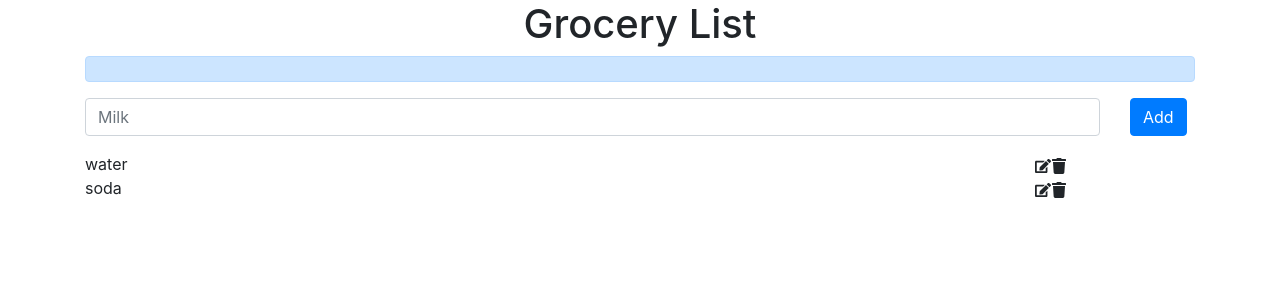
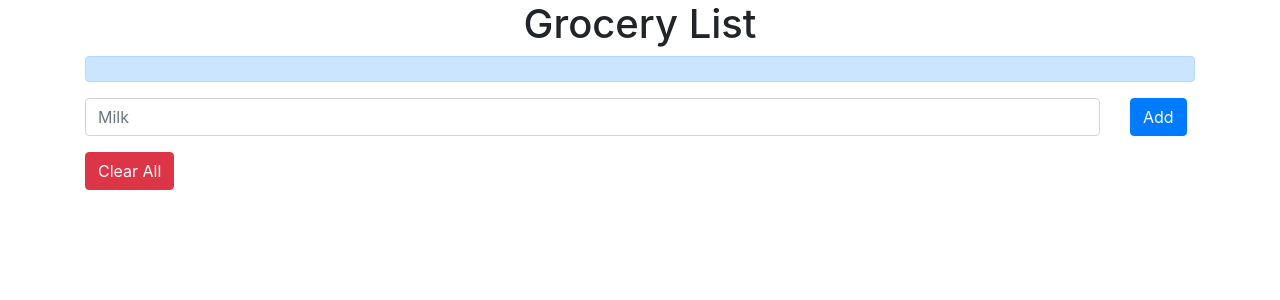
Before and after one commit to mchtugr/grocery-list, a React (Create React App) app: page / in a window 1280 px wide. Shown: the top 300 px of the page. Built offline with nearby package versions, Linux system fonts and the light colour scheme.

Commit message:
edit button functionality

```diff
--- a/src/components/App.js
+++ b/src/components/App.js
@@ -1,29 +1,65 @@
-import React, { useState } from 'react'
+import React, { useState, useEffect } from 'react'
 import { Container, Form, Row, Col, Button } from 'react-bootstrap'
 import List from './List'
 import Message from './Message'
 
+// returns a list from local storage *** will be used in state
+const getGroceryListFromLocalStorage = () => {
+  let groceryList = localStorage.getItem('groceryList')
+  if (groceryList) {
+    return JSON.parse(groceryList)
+  }
+  //if no list available in the local storage, state will be empty
+  else {
+    return []
+  }
+}
+
 const App = () => {
   const [query, setQuery] = useState('')
-  const [list, setList] = useState([
-    { id: 1, text: 'water' },
-    { id: 2, text: 'soda' },
-  ])
+  const [groceryList, setGroceryList] = useState(
+    getGroceryListFromLocalStorage()
+  )
   const [isEditing, setIsEditing] = useState(false)
 
   const handleSubmit = (e) => {
     e.preventDefault()
+    //if input is empty, disable submit
     if (!query) return
+    // if a current item is edited, update the list
     if (isEditing) {
-    } else {
-      console.log('submitted')
+    }
+    // if it is a new item, add it to the list
+    else {
+      const newItem = { id: `id${new Date().getTime()}`, text: query }
+      setGroceryList([...groceryList, newItem])
       setQuery('')
     }
   }
+  // edit specific list item
+  const handleEdit = (id) => {
+    console.log(id)
+  }
+  // delete specific list item
+  const handleDelete = (id) => {
+    const filteredList = groceryList.filter((item) => item.id !== id)
+    setGroceryList(filteredList)
+  }
+  // clear all list items
+  const handleClear = () => {
+    localStorage.removeItem('groceryList')
+    setGroceryList([])
+  }
+
+  useEffect(() => {
+    // when grocery list updated, update the local storage as well
+    localStorage.setItem('groceryList', JSON.stringify(groceryList))
+  }, [groceryList])
 
   return (
     <Container>
       <h1 className='text-center'>Grocery List</h1>
+      {/* Alert Screen */}
       <Message />
       <Form onSubmit={handleSubmit}>
         <Row>
@@ -39,12 +75,19 @@ const App = () => {
           </Col>
           <Col xs={1}>
             <Button variant='primary' type='submit'>
+              {/* Conditional Render acc to isEditing state */}
               {isEditing ? 'Edit' : 'Add'}
             </Button>
           </Col>
         </Row>
       </Form>
-      <List list={list} />
+      {/* grocery list screen */}
+      <List
+        list={groceryList}
+        handleEdit={handleEdit}
+        handleDelete={handleDelete}
+        handleClear={handleClear}
+      />
     </Container>
   )
 }
--- a/src/components/List.js
+++ b/src/components/List.js
@@ -1,13 +1,20 @@
 import React from 'react'
-import { Container, Row, Col } from 'react-bootstrap'
+import { Container, Row, Col, Button } from 'react-bootstrap'
 import ListItem from './ListItem'
 
-const List = ({ list }) => {
+const List = ({ list, handleEdit, handleDelete, handleClear }) => {
   return (
     <div>
       {list.map((listItem) => (
-        <ListItem listItem={listItem} />
+        <ListItem
+          listItem={listItem}
+          handleEdit={handleEdit}
+          handleDelete={handleDelete}
+        />
       ))}
+      <Button variant='danger' onClick={handleClear}>
+        Clear All
+      </Button>
     </div>
   )
 }
--- a/src/components/ListItem.js
+++ b/src/components/ListItem.js
@@ -2,13 +2,13 @@ import React from 'react'
 import { Row, Col } from 'react-bootstrap'
 import { FaEdit, FaTrash } from 'react-icons/fa'
 
-const ListItem = ({ listItem }) => {
+const ListItem = ({ listItem, handleEdit, handleDelete }) => {
   return (
     <Row id={listItem.id}>
       <Col xs={10}>{listItem.text}</Col>
       <Col xs={2}>
-        <FaEdit />
-        <FaTrash />
+        <FaEdit onClick={() => handleEdit(listItem.id)} />
+        <FaTrash onClick={() => handleDelete(listItem.id)} />
       </Col>
     </Row>
   )
```
